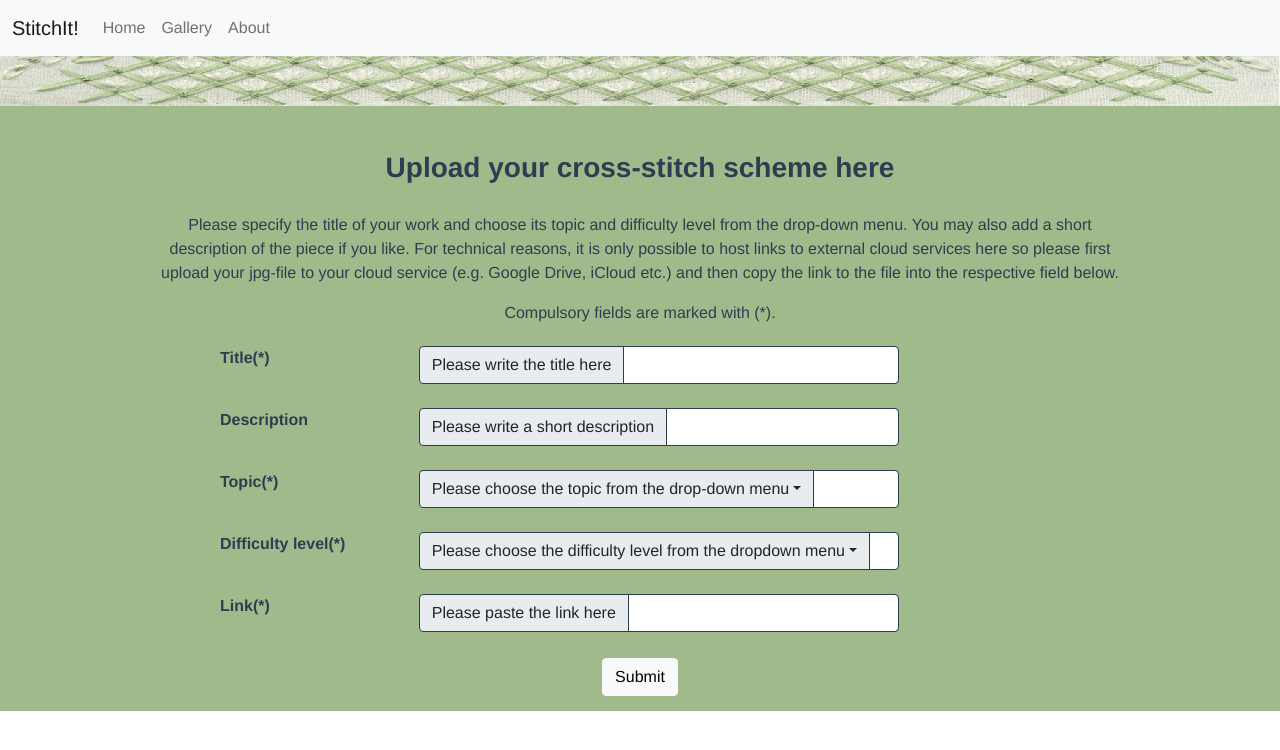
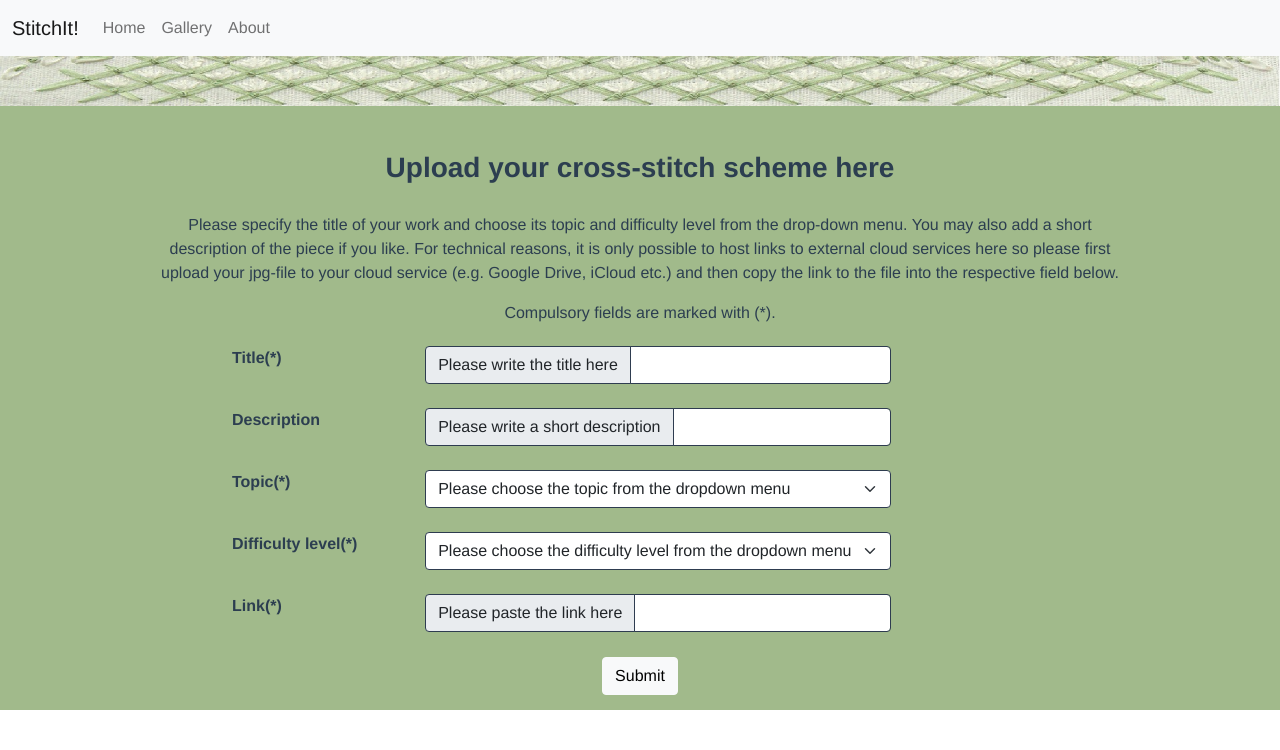
Before and after one commit to s0570572/stitchit-project, a Vue app: page /add-entry in a window 1280 px wide. Shown: the top 750 px of the page. Built offline with nearby package versions, Linux system fonts and the light colour scheme.

Commit message:
fix dropdown menus in the form

```diff
--- a/src/views/AddEntry.vue
+++ b/src/views/AddEntry.vue
@@ -13,7 +13,7 @@
       <dd class="col-sm-7">
         <div class="input-group mb-3">
           <span class="input-group-text" id="inputGroup-sizing-default">Please write the title here</span>
-          <input type="text" class="form-control" aria-label="Sizing example input" aria-describedby="inputGroup-sizing-default">
+          <input type="text" class="form-control" aria-label="Sizing example input" aria-describedby="inputGroup-sizing-default" id="title">
         </div>
       </dd>
 
@@ -21,36 +21,34 @@
       <dd class="col-sm-7">
         <div class="input-group mb-3">
           <span class="input-group-text" id="inputGroup-sizing-default1">Please write a short description</span>
-          <input type="text" class="form-control" aria-label="Sizing example input" aria-describedby="inputGroup-sizing-default">
+          <input type="text" class="form-control" aria-label="Sizing example input" aria-describedby="inputGroup-sizing-default" id="description">
         </div>
       </dd>
 
       <dt class="col-sm-3">Topic(*)</dt>
       <dd class="col-sm-7">
         <div class="input-group mb-3">
-          <button class="btn btn-outline-secondary dropdown-toggle" type="button" data-bs-toggle="dropdown" aria-expanded="false">Please choose the topic from the drop-down menu</button>
-          <ul class="dropdown-menu">
-            <li><a class="dropdown-item" href="#">Animals</a></li>
-            <li><a class="dropdown-item" href="#">People</a></li>
-            <li><a class="dropdown-item" href="#">Landscape</a></li>
-            <li><a class="dropdown-item" href="#">Architecture</a></li>
-            <li><a class="dropdown-item" href="#">Still-life</a></li>
-            <li><a class="dropdown-item" href="#">Miscellaneous</a></li>
-          </ul>
-          <input type="text" class="form-control" aria-label="Text input with dropdown button">
+          <select id="topic" class="form-select">
+            <option value="" selected disabled>Please choose the topic from the dropdown menu</option>
+            <option value="ANIMALS">Animals</option>
+            <option value="PEOPLE">People</option>
+            <option value="LANDSCAPE">Landscape</option>
+            <option value="ARCHITECTURE">Architecture</option>
+            <option value="STILLLIFE">Still-life</option>
+            <option value="MISCELLANEOUS">Miscellaneous</option>
+          </select>
         </div>
       </dd>
 
       <dt class="col-sm-3">Difficulty level(*)</dt>
       <dd class="col-sm-7">
         <div class="input-group mb-3">
-          <button class="btn btn-outline-secondary dropdown-toggle" type="button" data-bs-toggle="dropdown" aria-expanded="false">Please choose the difficulty level from the dropdown menu</button>
-          <ul class="dropdown-menu">
-            <li><a class="dropdown-item" href="#">Beginner</a></li>
-            <li><a class="dropdown-item" href="#">Medium</a></li>
-            <li><a class="dropdown-item" href="#">Advanced</a></li>
-          </ul>
-          <input type="text" class="form-control" aria-label="Text input with dropdown button">
+          <select id="difficulty" class="form-select">
+            <option value="" selected disabled>Please choose the difficulty level from the dropdown menu</option>
+            <option value="BEGINNER">Beginner</option>
+            <option value="MEDIUM">Medium</option>
+            <option value="ADVANCED">Advanced</option>
+          </select>
         </div>
       </dd>
 
@@ -91,10 +89,7 @@ export default {
   --bs-gutter-y: 0;
   display: flex;
   flex-wrap: wrap;
-  margin-top: calc(-.5 * var(--bs-gutter-y));
-  margin-right: calc(-.5 * var(--bs-gutter-x));
-  margin-left: calc(-.5 * var(--bs-gutter-x));
-  margin-bottom: 1px;
+  margin: calc(-.5 * var(--bs-gutter-y)) calc(-.5 * var(--bs-gutter-x)) 1px;
   text-align: left;
   padding: 5px 70px 1px;
 }
@@ -129,10 +124,25 @@ export default {
   border-radius: 0.25rem;
   transition: border-color .15s ease-in-out,box-shadow .15s ease-in-out;
 }
-.btn-outline-secondary {
-  background-color: #e9ecef;
+.form-select {
+  display: block;
+  width: 100%;
+  padding: 0.375rem 2.25rem 0.375rem 0.75rem;
+  -moz-padding-start: calc(0.75rem - 3px);
+  font-size: 1rem;
+  font-weight: 400;
+  line-height: 1.5;
   color: #212529;
+  background-color: #fff;
+  background-repeat: no-repeat;
+  background-position: right 0.75rem center;
+  background-size: 16px 12px;
   border: 1px solid #2E3C50;
+  border-radius: 0.25rem;
+  transition: border-color .15s ease-in-out,box-shadow .15s ease-in-out;
+  -webkit-appearance: none;
+  -moz-appearance: none;
+  appearance: none;
 }
 #button {
   margin-bottom: 14px;
```
